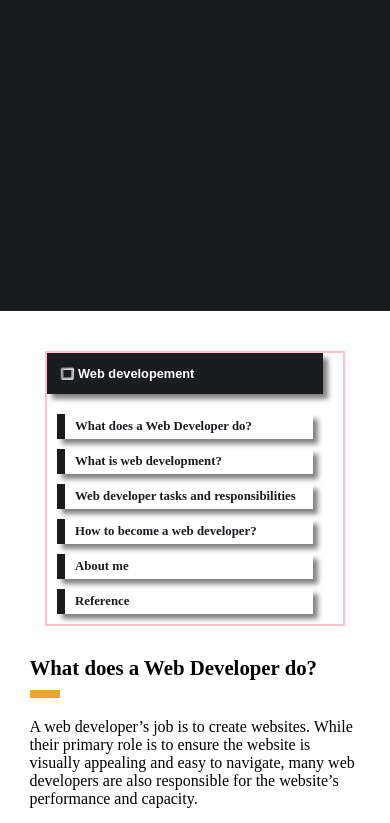
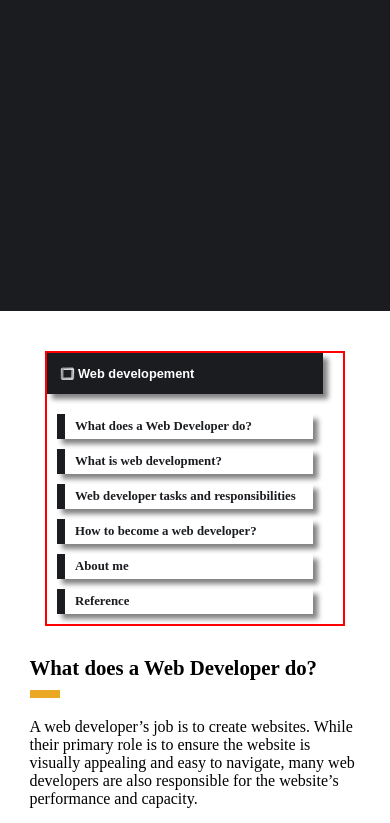
Before and after one commit to AlyssaL0012/Free-code-camp-assignment-3, a plain HTML site: page index.html in a window 390 px wide. Shown: the part 533-1356 px from the top of the page. Drawn offline with Linux system fonts and the light colour scheme.

Commit message:
200px red

```diff
--- a/styles.css
+++ b/styles.css
@@ -268,10 +268,10 @@ footer p{
 	}
 
 	nav{
-		height:200vh;
+		height:200px;
 		margin-right:10px;
 		overflow: scroll;
-		border: 2px solid pink;
+		border: 2px solid red;
 	}
 
 	#image-title{
```
